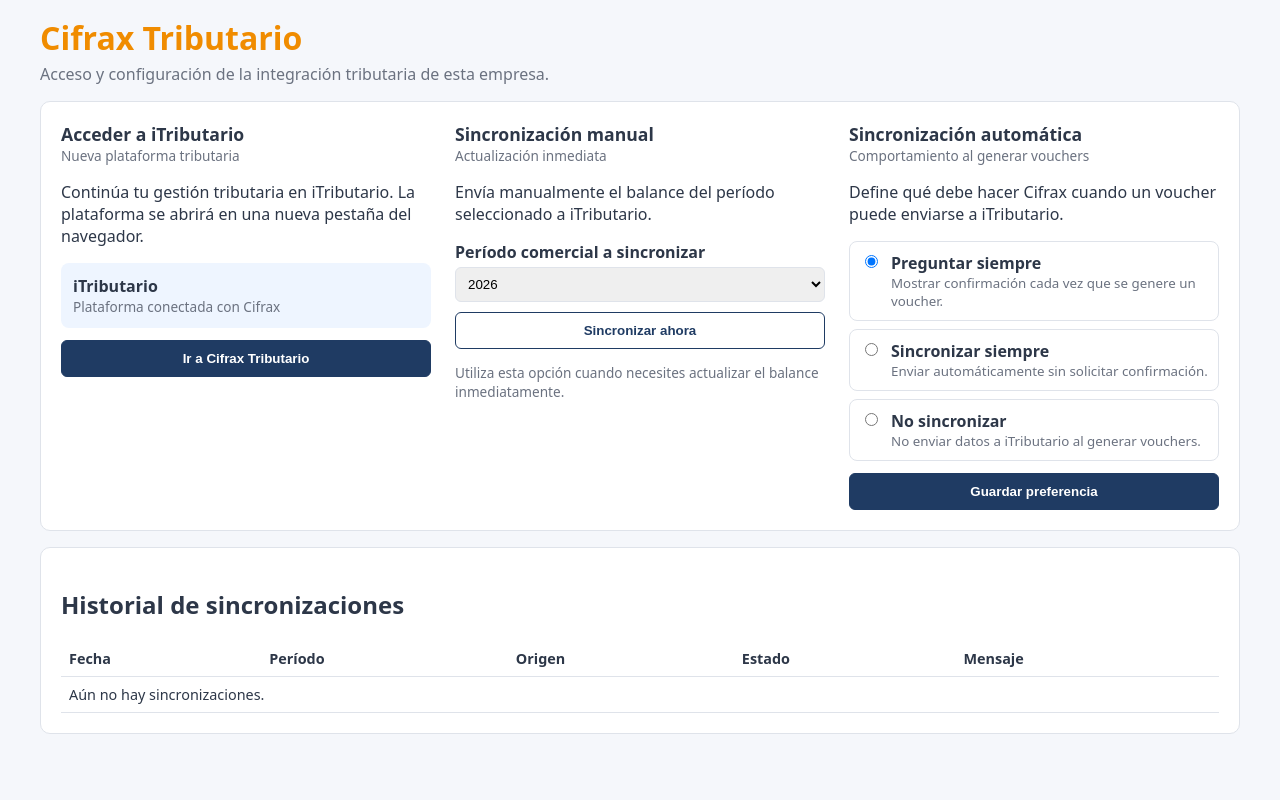
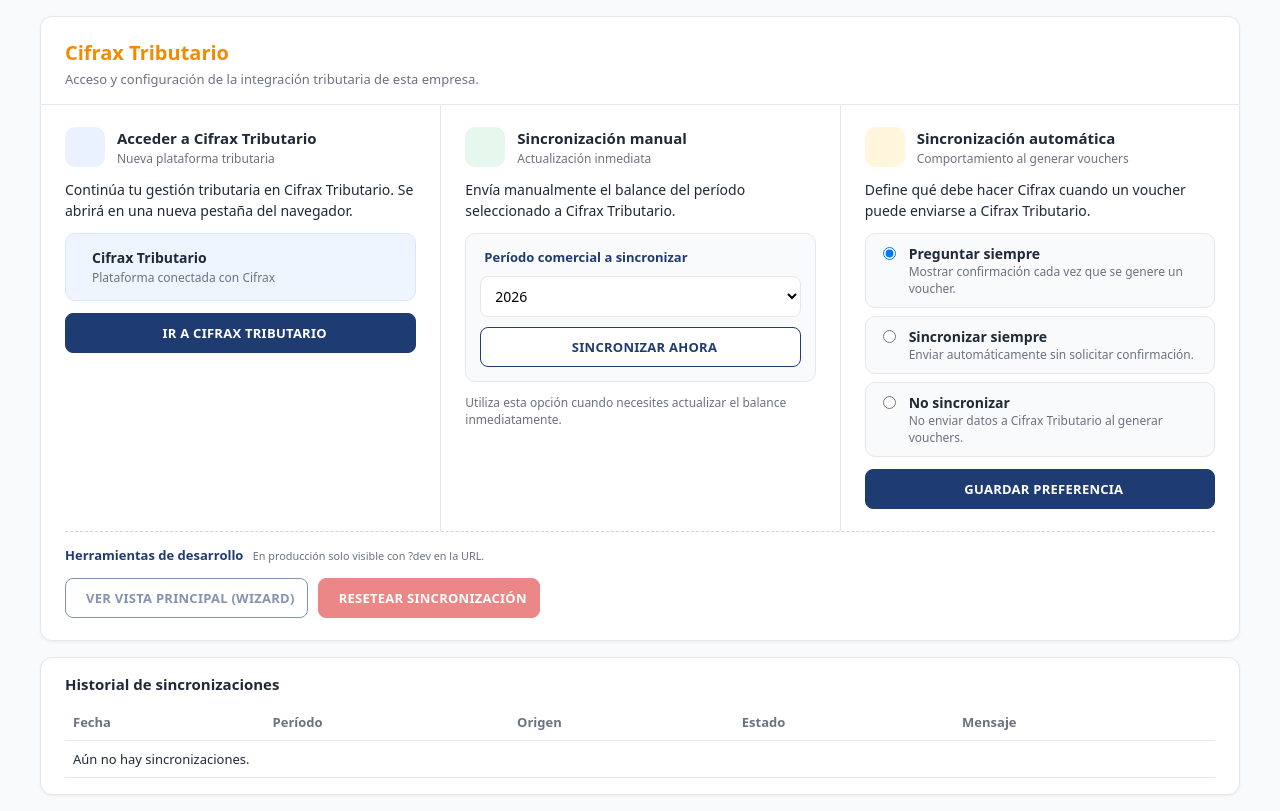
Before and after one commit to Erin3012/icontador, a PHP site: template views/itributario.html in a window 1280 px wide. Before the commit the page ends 734 px from the top, so only its background shows below. Run offline with PHP 8.4, Linux system fonts and the light colour scheme; the template is opened without the code that fills it, so the values that code supplies are empty.

Commit message:
Cifrax Tributario: pantalla de configuracion con el diseño de referencia y textos Cifrax Tributario
Co-Authored-By: Claude Haiku 5.5 <noreply@anthropic.com>

```diff
--- a/api/lib/itributario.php
+++ b/api/lib/itributario.php
@@ -7,7 +7,7 @@ require_once __DIR__ . '/empresas.php';
 
 const ITRIB_PREFERENCIAS = ['ask', 'S', 'N'];
 const ITRIB_ORIGENES = ['manual', 'automatico'];
-const ITRIB_MENSAJE_PENDIENTE = 'Solicitud guardada. El envío del balance a iTributario todavía no está conectado.';
+const ITRIB_MENSAJE_PENDIENTE = 'Solicitud guardada. El envío del balance a Cifrax Tributario todavía no está conectado.';
 
 final class ItribError extends RuntimeException {}
 
--- a/assets/itributario.css
+++ b/assets/itributario.css
@@ -1,199 +1,89 @@
-/* Pantalla iTributario (views/itributario.html). Colores y disposición tomados de la pantalla de referencia. */
+/* Cifrax Tributario (configuracion de sincronizacion). Disenio tomado de la pantalla de referencia de iTributario,
+   con los iconos Font Awesome del proyecto (assets/5ef3f133326af069-original.css). */
 :root {
-  --itrib-azul: #2b7be0;
-  --itrib-azul-oscuro: #1f3b63;
-  --itrib-rojo: #d9423b;
-  --itrib-naranja: #f08c00;
-  --itrib-texto: #2d3748;
-  --itrib-suave: #6b7280;
-  --itrib-borde: #dfe3ea;
-  --itrib-fondo: #f5f7fb;
+    --itrib-naranja: #f08c00;
+    --itrib-azul: #2563eb;
+    --itrib-azul-oscuro: #1f3c72;
+    --itrib-verde: #16a34a;
+    --itrib-amarillo: #ca8a04;
+    --itrib-rojo: #dc2626;
+    --itrib-texto: #1f2937;
+    --itrib-suave: #6b7280;
+    --itrib-borde: #e5e7eb;
+    --itrib-fondo: #f8fafc;
+    --itrib-tarjeta: #ffffff;
+    --itrib-fuente: system-ui, -apple-system, "Segoe UI", Roboto, Arial, sans-serif;
 }
 
-body {
-  margin: 0;
-  background: var(--itrib-fondo);
-  color: var(--itrib-texto);
-  font-family: system-ui, -apple-system, "Segoe UI", Roboto, sans-serif;
+body { margin: 0; background: var(--itrib-fondo); color: var(--itrib-texto); font-family: var(--itrib-fuente); font-size: 14px; }
+.itrib { max-width: 1200px; margin: 0 auto; padding: 16px; }
+
+/* La hoja general del proyecto oculta <section> por defecto (pestanas); estas secciones deben verse. */
+section.itrib-tarjeta, section.itrib-panel { display: block; }
+.itrib-tarjeta { background: var(--itrib-tarjeta); border: 1px solid var(--itrib-borde); border-radius: 12px; box-shadow: 0 1px 3px rgba(15, 23, 42, .06); }
+.itrib-panel { margin-bottom: 16px; }
+
+.itrib-cabecera { padding: 22px 24px 16px; border-bottom: 1px solid var(--itrib-borde); }
+.itrib-cabecera h1 { margin: 0 0 4px; font-size: 20px; color: var(--itrib-naranja); }
+.itrib-cabecera p { margin: 0; color: var(--itrib-suave); font-size: 13px; }
+
+.itrib-columnas { display: grid; grid-template-columns: repeat(3, 1fr); }
+.itrib-bloque { padding: 22px 24px; display: flex; flex-direction: column; gap: 12px; }
+.itrib-bloque + .itrib-bloque { border-left: 1px solid var(--itrib-borde); }
+
+.itrib-encabezado { display: flex; gap: 12px; align-items: center; }
+.itrib-encabezado h2 { margin: 0; font-size: 15px; }
+.itrib-sub { margin: 2px 0 0; font-size: 12px; color: var(--itrib-suave); }
+.itrib-icono { width: 40px; height: 40px; border-radius: 10px; display: inline-flex; align-items: center; justify-content: center; font-size: 17px; flex-shrink: 0; }
+.itrib-icono-azul { background: #eaf2ff; color: var(--itrib-azul); }
+.itrib-icono-verde { background: #e6f7ed; color: var(--itrib-verde); }
+.itrib-icono-amarillo { background: #fff6dd; color: var(--itrib-amarillo); }
+
+.itrib-texto { margin: 0; color: var(--itrib-texto); line-height: 1.5; }
+.itrib-nota { margin: 0; font-size: 12px; color: var(--itrib-suave); }
+.itrib-nota i { color: var(--itrib-azul); }
+
+.itrib-estado { display: flex; gap: 12px; align-items: center; background: #eef5ff; border: 1px solid #d8e7ff; border-radius: 10px; padding: 14px; }
+.itrib-estado i { font-size: 24px; color: var(--itrib-azul); }
+.itrib-estado strong { display: block; }
+.itrib-estado span { font-size: 12px; color: var(--itrib-suave); }
+
+.itrib-caja { background: var(--itrib-fondo); border: 1px solid var(--itrib-borde); border-radius: 10px; padding: 14px; display: flex; flex-direction: column; gap: 10px; }
+.itrib-campo { font-size: 13px; font-weight: 600; color: var(--itrib-azul-oscuro); }
+.itrib-campo i { color: var(--itrib-azul); margin-right: 4px; }
+select { width: 100%; padding: 9px 10px; border: 1px solid var(--itrib-borde); border-radius: 8px; font: inherit; background: #fff; }
+
+.itrib-opciones { display: flex; flex-direction: column; gap: 8px; }
+.itrib-opcion { display: flex; gap: 10px; align-items: flex-start; border: 1px solid var(--itrib-borde); border-radius: 10px; padding: 10px 12px; background: var(--itrib-fondo); cursor: pointer; }
+.itrib-opcion input { margin-top: 3px; }
+.itrib-opcion span { display: flex; flex-direction: column; }
+.itrib-opcion small { color: var(--itrib-suave); font-size: 12px; }
+
+.itrib-boton { display: inline-flex; align-items: center; justify-content: center; gap: 8px; width: 100%; box-sizing: border-box; padding: 10px 12px; border: 1px solid var(--itrib-azul-oscuro); border-radius: 8px; background: var(--itrib-azul-oscuro); color: #fff; font: inherit; font-size: 13px; font-weight: 700; letter-spacing: .02em; text-transform: uppercase; text-decoration: none; cursor: pointer; }
+.itrib-boton:hover { filter: brightness(1.08); }
+.itrib-boton:disabled { opacity: .55; cursor: not-allowed; filter: none; }
+.itrib-boton-secundario { background: #fff; color: var(--itrib-azul-oscuro); }
+.itrib-boton-peligro { background: var(--itrib-rojo); border-color: var(--itrib-rojo); }
+.itrib-boton-peligro:disabled { background: var(--itrib-rojo); }
+
+.itrib-dev { border-top: 1px dashed #cbd5e1; margin: 0 24px 22px; padding: 14px 0 0; display: flex; flex-wrap: wrap; gap: 10px; align-items: center; background: transparent; }
+.itrib-dev-titulo { width: 100%; margin: 0 0 4px; font-size: 13px; font-weight: 700; color: var(--itrib-azul-oscuro); }
+.itrib-dev-titulo small { font-weight: 400; color: var(--itrib-suave); margin-left: 6px; }
+.itrib-dev .itrib-boton { width: auto; }
+
+.itrib-aviso { margin: 12px 0 0; padding: 9px 12px; border-radius: 8px; background: #eef5ff; font-size: 13px; }
+.itrib-aviso.exito { background: #e6f7ed; }
+.itrib-aviso.pendiente { background: #fff6dd; }
+.itrib-aviso.error { background: #fdecec; color: #8a1f1f; }
+
+.itrib-historial-titulo { margin: 0 0 10px; font-size: 15px; padding: 16px 24px 0; }
+.itrib-tabla { width: calc(100% - 48px); margin: 0 24px 16px; border-collapse: collapse; font-size: 13px; }
+.itrib-tabla th, .itrib-tabla td { text-align: left; padding: 9px 8px; border-bottom: 1px solid var(--itrib-borde); }
+.itrib-tabla th { color: var(--itrib-suave); font-weight: 600; }
+
+@media (max-width: 860px) {
+    .itrib { padding: 16px; }
+    .itrib-columnas { grid-template-columns: 1fr; }
+    .itrib-bloque + .itrib-bloque { border-left: 0; border-top: 1px solid var(--itrib-borde); }
+    .itrib-tabla { width: calc(100% - 32px); margin: 0 16px 16px; }
 }
-
-.itrib {
-  max-width: 1200px;
-  margin: 0 auto;
-  padding: 16px;
-}
-
-.itrib-cabecera h1 {
-  color: var(--itrib-naranja);
-  margin: 0 0 4px;
-}
-
-.itrib-cabecera p {
-  margin: 0;
-  color: var(--itrib-suave);
-}
-
-.itrib-tarjeta {
-  background: #fff;
-  border: 1px solid var(--itrib-borde);
-  border-radius: 10px;
-  padding: 20px;
-  margin-top: 16px;
-}
-
-.itrib-columnas {
-  display: grid;
-  grid-template-columns: repeat(3, 1fr);
-  gap: 24px;
-}
-
-.itrib-bloque h2 {
-  margin: 0;
-  font-size: 1.1rem;
-}
-
-.itrib-sub {
-  margin: 0 0 12px;
-  font-size: 0.85rem;
-  color: var(--itrib-suave);
-}
-
-.itrib-estado {
-  display: flex;
-  flex-direction: column;
-  background: #eef5ff;
-  border-radius: 8px;
-  padding: 12px;
-  margin: 12px 0;
-}
-
-.itrib-estado span {
-  font-size: 0.85rem;
-  color: var(--itrib-suave);
-}
-
-.itrib-campo {
-  display: block;
-  margin: 12px 0 4px;
-  font-weight: 600;
-}
-
-select,
-.itrib-opciones {
-  width: 100%;
-}
-
-select {
-  padding: 8px;
-  border: 1px solid var(--itrib-borde);
-  border-radius: 6px;
-}
-
-.itrib-opciones {
-  border: 0;
-  padding: 0;
-  margin: 12px 0;
-  display: grid;
-  gap: 8px;
-}
-
-.itrib-opcion {
-  display: flex;
-  gap: 10px;
-  align-items: flex-start;
-  border: 1px solid var(--itrib-borde);
-  border-radius: 8px;
-  padding: 10px;
-  cursor: pointer;
-}
-
-.itrib-opcion span {
-  display: flex;
-  flex-direction: column;
-}
-
-.itrib-opcion small {
-  color: var(--itrib-suave);
-}
-
-.itrib-boton {
-  display: block;
-  width: 100%;
-  box-sizing: border-box;
-  margin-top: 10px;
-  padding: 10px 12px;
-  border: 1px solid var(--itrib-azul-oscuro);
-  border-radius: 6px;
-  background: #fff;
-  color: var(--itrib-azul-oscuro);
-  font-weight: 600;
-  text-align: center;
-  text-decoration: none;
-  cursor: pointer;
-}
-
-.itrib-boton:disabled {
-  opacity: 0.6;
-  cursor: default;
-}
-
-.itrib-boton-primario {
-  background: var(--itrib-azul-oscuro);
-  color: #fff;
-}
-
-.itrib-boton-peligro {
-  background: var(--itrib-rojo);
-  border-color: var(--itrib-rojo);
-  color: #fff;
-}
-
-.itrib-nota {
-  font-size: 0.85rem;
-  color: var(--itrib-suave);
-}
-
-.itrib-aviso {
-  margin-top: 10px;
-  padding: 10px 12px;
-  border-radius: 6px;
-  background: #eef5ff;
-}
-
-.itrib-aviso.exito {
-  background: #e6f7ec;
-}
-
-.itrib-aviso.pendiente {
-  background: #fff7e0;
-}
-
-.itrib-aviso.error {
-  background: #fdecec;
-  color: #8a1f1f;
-}
-
-.itrib-tabla {
-  width: 100%;
-  border-collapse: collapse;
-  margin-top: 8px;
-}
-
-.itrib-tabla th,
-.itrib-tabla td {
-  text-align: left;
-  padding: 8px;
-  border-bottom: 1px solid var(--itrib-borde);
-  font-size: 0.9rem;
-}
-
-/* Teléfono: 16px de margen lateral y una sola columna */
-@media (max-width: 800px) {
-  .itrib {
-    padding: 16px;
-  }
-
-  .itrib-columnas {
-    grid-template-columns: 1fr;
-  }
-}
--- a/assets/itributario.js
+++ b/assets/itributario.js
@@ -101,7 +101,7 @@
 
   btnSincronizar.addEventListener('click', function () {
     var periodo = selPeriodo.value;
-    if (!window.confirm('¿Enviar el balance del período ' + periodo.slice(0, 4) + ' a iTributario?')) return;
+    if (!window.confirm('¿Enviar el balance del período ' + periodo.slice(0, 4) + ' a Cifrax Tributario?')) return;
     btnSincronizar.disabled = true;
     pedir('POST', 'sincronizar', { periodo: periodo, origen: 'manual' }).then(function (datos) {
       mostrarAviso(datos.mensaje || 'Solicitud registrada.', datos.exito === 1 ? 'exito' : 'pendiente');
--- a/views/itributario.html
+++ b/views/itributario.html
@@ -4,48 +4,69 @@
     <meta charset="utf-8">
     <meta name="viewport" content="width=device-width, initial-scale=1.0">
     <title>Cifrax Tributario</title>
+    <link rel="stylesheet" href="../assets/5ef3f133326af069-original.css">
     <link rel="stylesheet" href="../assets/itributario.css">
 </head>
 <body>
 <main class="itrib">
+    <section class="itrib-tarjeta itrib-panel">
         <header class="itrib-cabecera">
             <h1>Cifrax Tributario</h1>
             <p>Acceso y configuración de la integración tributaria de esta empresa.</p>
             <p class="itrib-aviso" id="itrib-aviso" hidden></p>
         </header>
 
-    <section class="itrib-tarjeta">
         <div class="itrib-columnas">
 
-            <!-- Columna 1: acceso a iTributario -->
+            <!-- Columna 1: acceso -->
             <article class="itrib-bloque">
-                <h2>Acceder a iTributario</h2>
+                <div class="itrib-encabezado">
+                    <span class="itrib-icono itrib-icono-azul"><i class="fa fa-external-link" aria-hidden="true"></i></span>
+                    <div>
+                        <h2>Acceder a Cifrax Tributario</h2>
                         <p class="itrib-sub">Nueva plataforma tributaria</p>
-                <p>Continúa tu gestión tributaria en iTributario. La plataforma se abrirá en una nueva pestaña del navegador.</p>
+                    </div>
+                </div>
+                <p class="itrib-texto">Continúa tu gestión tributaria en Cifrax Tributario. Se abrirá en una nueva pestaña del navegador.</p>
                 <div class="itrib-estado">
-                    <strong>iTributario</strong>
+                    <i class="fa fa-cloud" aria-hidden="true"></i>
+                    <div>
+                        <strong>Cifrax Tributario</strong>
                         <span>Plataforma conectada con Cifrax</span>
                     </div>
-                <button type="button" class="itrib-boton itrib-boton-primario" id="itrib-ir">Ir a Cifrax Tributario</button>
+                </div>
+                <button type="button" class="itrib-boton" id="itrib-ir"><i class="fa fa-external-link" aria-hidden="true"></i> Ir a Cifrax Tributario</button>
             </article>
 
-            <!-- Columna 2: sincronización manual -->
+            <!-- Columna 2: sincronizacion manual -->
             <article class="itrib-bloque">
+                <div class="itrib-encabezado">
+                    <span class="itrib-icono itrib-icono-verde"><i class="fa fa-refresh" aria-hidden="true"></i></span>
+                    <div>
                         <h2>Sincronización manual</h2>
                         <p class="itrib-sub">Actualización inmediata</p>
-                <p>Envía manualmente el balance del período seleccionado a iTributario.</p>
-                <label class="itrib-campo" for="itrib-periodo">Período comercial a sincronizar</label>
+                    </div>
+                </div>
+                <p class="itrib-texto">Envía manualmente el balance del período seleccionado a Cifrax Tributario.</p>
+                <div class="itrib-caja">
+                    <label class="itrib-campo" for="itrib-periodo"><i class="fa fa-calendar" aria-hidden="true"></i> Período comercial a sincronizar</label>
                     <select id="itrib-periodo"></select>
-                <button type="button" class="itrib-boton" id="itrib-sincronizar">Sincronizar ahora</button>
-                <p class="itrib-nota">Utiliza esta opción cuando necesites actualizar el balance inmediatamente.</p>
+                    <button type="button" class="itrib-boton itrib-boton-secundario" id="itrib-sincronizar"><i class="fa fa-refresh" aria-hidden="true"></i> Sincronizar ahora</button>
+                </div>
+                <p class="itrib-nota"><i class="fa fa-info-circle" aria-hidden="true"></i> Utiliza esta opción cuando necesites actualizar el balance inmediatamente.</p>
             </article>
 
-            <!-- Columna 3: sincronización automática -->
+            <!-- Columna 3: sincronizacion automatica -->
             <article class="itrib-bloque">
+                <div class="itrib-encabezado">
+                    <span class="itrib-icono itrib-icono-amarillo"><i class="fa fa-cog" aria-hidden="true"></i></span>
+                    <div>
                         <h2>Sincronización automática</h2>
                         <p class="itrib-sub">Comportamiento al generar vouchers</p>
-                <p>Define qué debe hacer Cifrax cuando un voucher puede enviarse a iTributario.</p>
-                <fieldset class="itrib-opciones">
+                    </div>
+                </div>
+                <p class="itrib-texto">Define qué debe hacer Cifrax cuando un voucher puede enviarse a Cifrax Tributario.</p>
+                <div class="itrib-opciones">
                     <label class="itrib-opcion">
                         <input type="radio" name="itrib-pref" value="ask">
                         <span><strong>Preguntar siempre</strong><small>Mostrar confirmación cada vez que se genere un voucher.</small></span>
@@ -56,16 +77,23 @@
                     </label>
                     <label class="itrib-opcion">
                         <input type="radio" name="itrib-pref" value="N">
-                        <span><strong>No sincronizar</strong><small>No enviar datos a iTributario al generar vouchers.</small></span>
+                        <span><strong>No sincronizar</strong><small>No enviar datos a Cifrax Tributario al generar vouchers.</small></span>
                     </label>
-                </fieldset>
-                <button type="button" class="itrib-boton itrib-boton-primario" id="itrib-guardar">Guardar preferencia</button>
+                </div>
+                <button type="button" class="itrib-boton" id="itrib-guardar"><i class="fa fa-save" aria-hidden="true"></i> Guardar preferencia</button>
             </article>
+        </div>
+
+        <!-- Herramientas de desarrollo: solo visibles con ?dev en la URL (maqueta) -->
+        <div class="itrib-dev">
+            <p class="itrib-dev-titulo"><i class="fa fa-bolt" aria-hidden="true"></i> Herramientas de desarrollo <small>En producción solo visible con ?dev en la URL.</small></p>
+            <button type="button" class="itrib-boton itrib-boton-secundario" disabled><i class="fa fa-refresh" aria-hidden="true"></i> Ver vista principal (wizard)</button>
+            <button type="button" class="itrib-boton itrib-boton-peligro" disabled><i class="fa fa-trash" aria-hidden="true"></i> Resetear sincronización</button>
         </div>
     </section>
 
     <section class="itrib-tarjeta">
-        <h2>Historial de sincronizaciones</h2>
+        <h2 class="itrib-historial-titulo">Historial de sincronizaciones</h2>
         <table class="itrib-tabla">
             <thead>
             <tr><th>Fecha</th><th>Período</th><th>Origen</th><th>Estado</th><th>Mensaje</th></tr>
```
Also changed, not shown: views/visorcifraxtributario.html (+6 -6 lines). Lines whose indentation alone changed are shown as unchanged.
